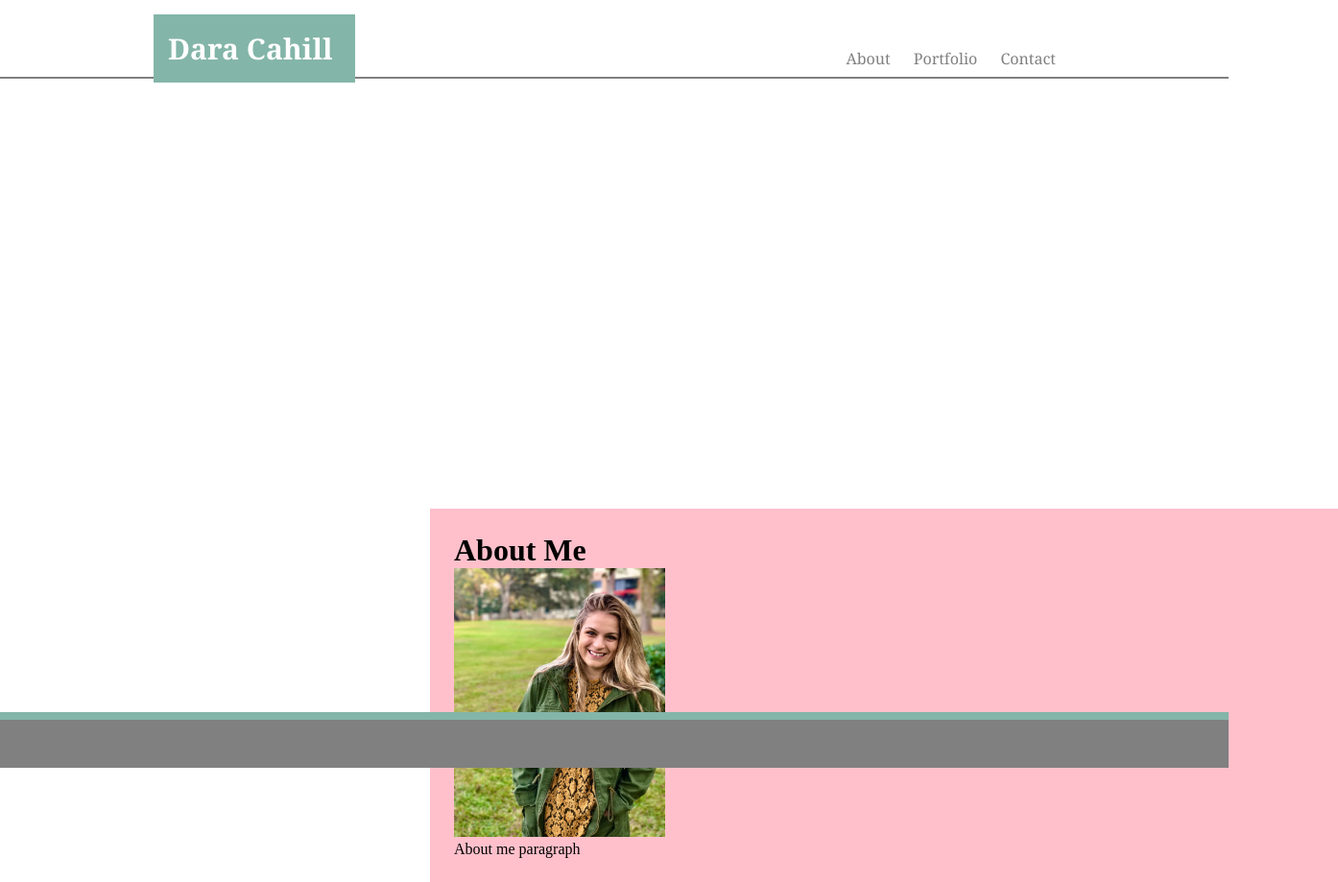
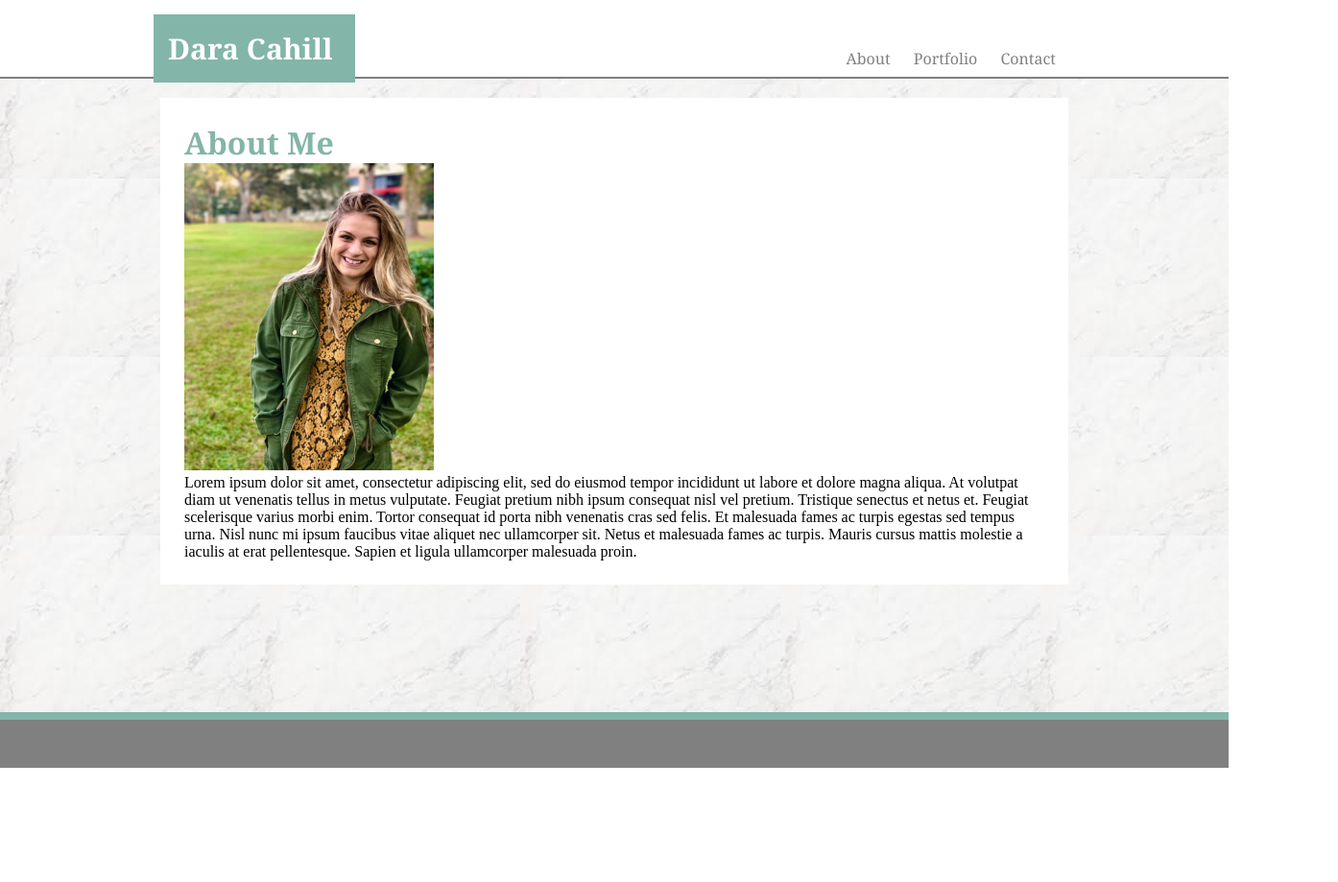
Before and after one commit to dara-cahill/Basic-Portfolio, a plain HTML site: page index.html in a window 1280 px wide. Shown: the whole page at 96% size, 1394 px wide, since content can reach past the window. After the commit the page ends 800 px from the top, so only its background shows below. Drawn offline with Linux system fonts and the light colour scheme.

Commit message:
Updated About Me

```diff
--- a/assets/css/style.css
+++ b/assets/css/style.css
@@ -6,7 +6,7 @@
 }
 
 body {
-    background-image: url();
+    background-image: url("../images/background.jpeg");
 }
 .header {
     background-color: white;
@@ -47,28 +47,33 @@ body {
     color:gray;
     position: relative;
 }
-main {
-    clear: both
-    width: 70%;
-    margin: 35%;
-    background-color: pink;
-    padding: 25px;
-}
 
 footer  {
     width: 100%;
     background-color: grey;
     bottom: 0;
     height: 50px;
-    position: absolute;
+    position: fixed;
     border-top: 8px solid #83b5a8;
 }
 
 .content-container {
     width: 70%;
-    margin: 35%;
-    background-color: pink;
+    margin-top: 20px;
+    background-color: white;
+    border: gold;
+    border-bottom: 20px;
     padding: 25px;
-    position: absolute; */
-    /* flex: 0 0 auto;
+    position: relative;
+    margin-left: auto;
+    margin-right: auto;
 }
+
+main {
+    clear: both
+}
+
+h1 {
+    font-family: Georgia, 'Times New Roman', Times, serif;
+    color: #83b5a8;
+}
--- a/index.html
+++ b/index.html
@@ -29,10 +29,12 @@
     <main class="content-container">
         <h1>About Me</h1>
             <div>
-                <img src="./assets/images/DaraHeadshot.jpeg" alt="Image" height="280" width="220">
+                <img src="./assets/images/DaraHeadshot.jpeg" alt="Image" height="320" width="260">
             </div>
             <div>
-                <p>About me paragraph</p>
+                <p>Lorem ipsum dolor sit amet, consectetur adipiscing elit, sed do eiusmod tempor incididunt ut labore et dolore magna aliqua. At volutpat diam ut venenatis tellus in metus vulputate. Feugiat pretium nibh ipsum consequat nisl vel pretium. Tristique senectus et netus et. Feugiat scelerisque varius morbi enim. Tortor consequat id porta nibh venenatis cras sed felis. Et malesuada fames ac turpis egestas sed tempus urna. Nisl nunc mi ipsum faucibus vitae aliquet nec ullamcorper sit. Netus et malesuada fames ac turpis. Mauris cursus mattis molestie a iaculis at erat pellentesque. Sapien et ligula ullamcorper malesuada proin.
+
+                </p>
             </div>
         </main>
     <footer></footer>
```
